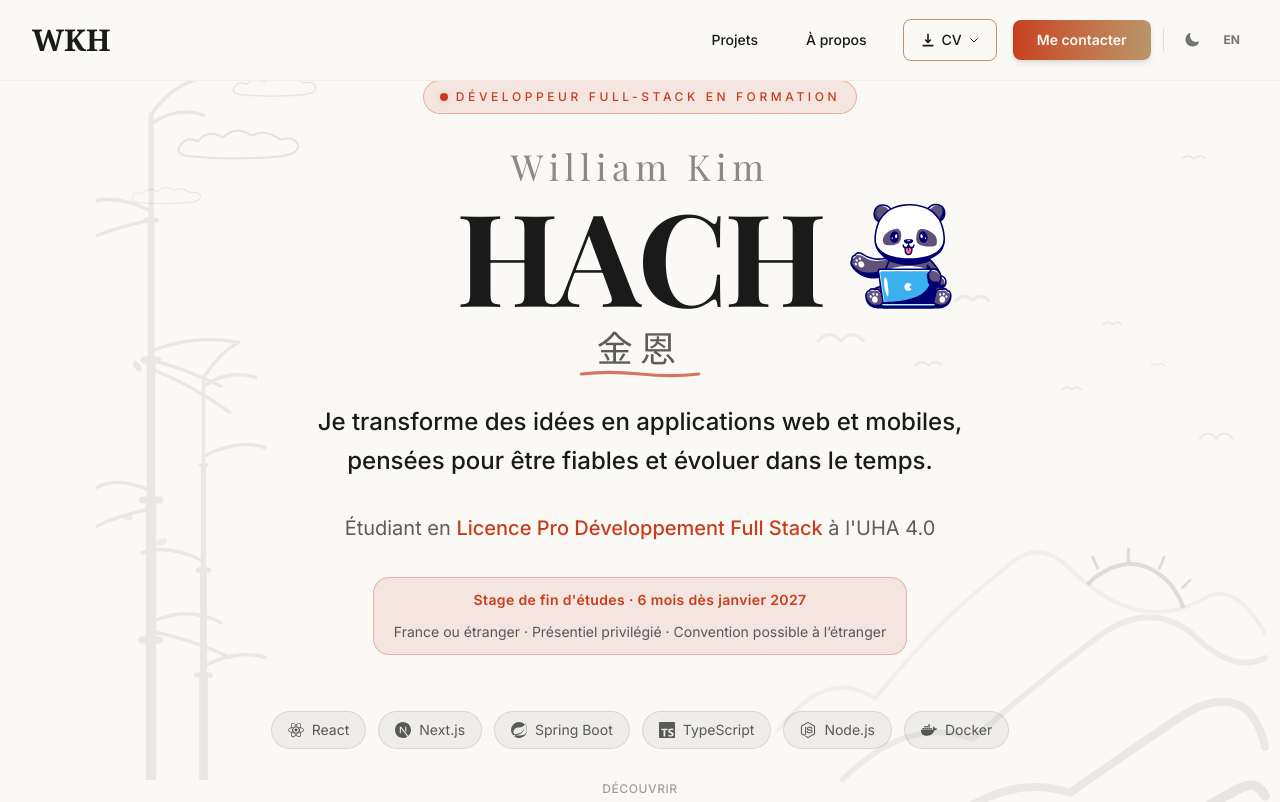
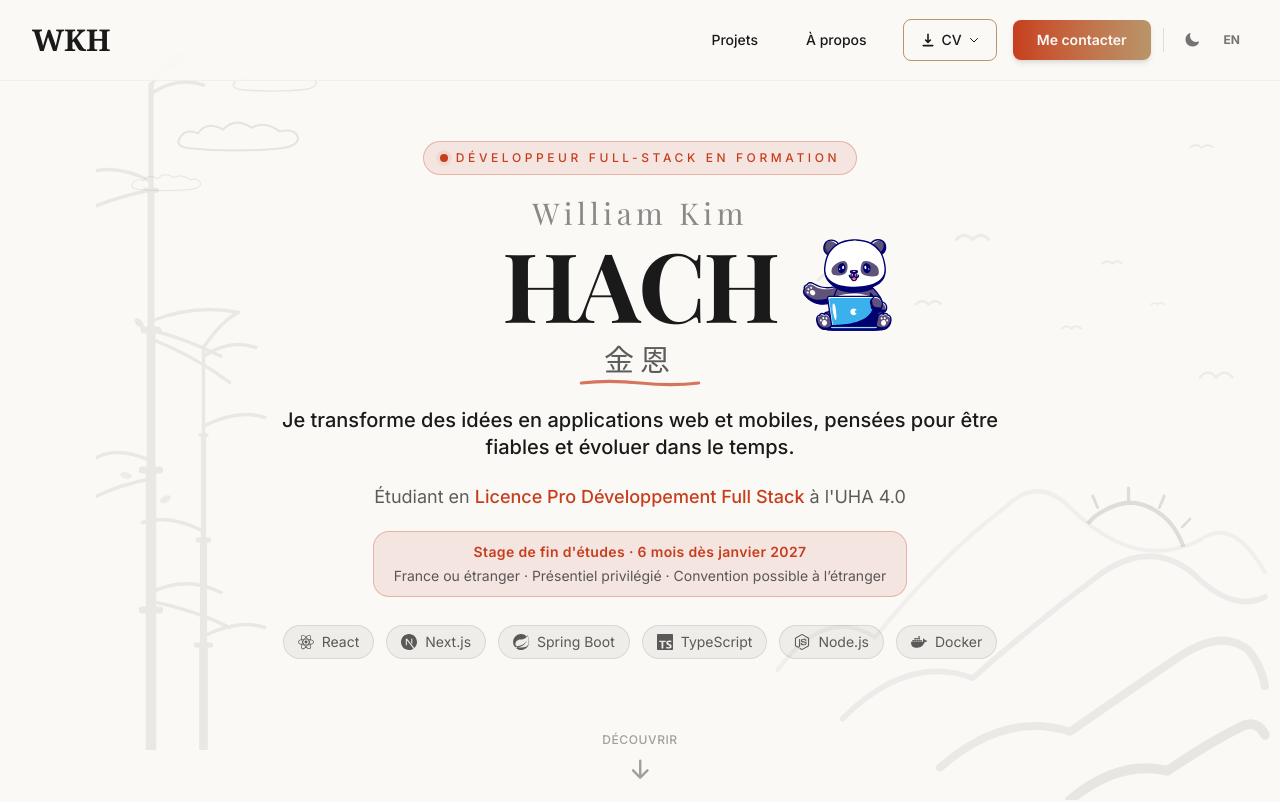
Before and after one commit to hachwilliam89-spec/portfolio-kim, a Next.js app: page / in a window 1280 px wide. Shown: the top 802 px of the page. Built offline with nearby package versions, Linux system fonts and the light colour scheme; a web font is replaced by a local one.

Commit message:
maj contact ajout de copier pour mail

```diff
--- a/app/globals.css
+++ b/app/globals.css
@@ -56,7 +56,8 @@
   #projects,
   #about,
   #contact {
-    scroll-margin-top: 25px;
+    /* = hauteur de la navbar fixe (h-20) : le haut de la section arrive juste dessous */
+    scroll-margin-top: 5rem;
   }
 }
 
--- a/components/About.tsx
+++ b/components/About.tsx
@@ -84,7 +84,7 @@
     const t = lang === 'fr' ? fr : en;
 
     return (
-        <section id="about" className="max-w-6xl mx-auto px-4 py-20">
+        <section id="about" className="max-w-6xl mx-auto px-4 pt-10 pb-16">
             <SectionTitle>{t.about.title}</SectionTitle>
 
             <div className="grid md:grid-cols-2 gap-8">
--- a/components/Contact.tsx
+++ b/components/Contact.tsx
@@ -76,6 +76,18 @@
         setTimeout(() => setToast(prev => ({ ...prev, show: false })), 4000);
     };
 
+    const EMAIL = 'hach.william89@outlook.fr';
+    const [copied, setCopied] = useState(false);
+    const copyEmail = async () => {
+        try {
+            await navigator.clipboard.writeText(EMAIL);
+            setCopied(true);
+            setTimeout(() => setCopied(false), 2000);
+        } catch {
+            showToast(t.contact.copyError, 'error');
+        }
+    };
+
     const handleSubmit = async (e: React.FormEvent) => {
         e.preventDefault();
         setIsSubmitting(true);
@@ -112,7 +124,7 @@
     };
 
     return (
-        <section id="contact" className="relative max-w-4xl mx-auto px-4 py-16">
+        <section id="contact" className="relative max-w-4xl mx-auto px-4 pt-10 pb-16">
 
             <SectionTitle>{t.contact.title}</SectionTitle>
 
@@ -275,22 +287,46 @@
                             </svg>
                         </a>
 
+                        <div className="flex items-stretch gap-2">
                         <a
-                            href="mailto:hach.william89@outlook.fr"
-                            aria-label="M'envoyer un email"
-                            className="flex items-center gap-4 p-4 bg-ink/5 hover:bg-gold/10 border border-ink/10 hover:border-gold/40 rounded-lg transition-all duration-300 group"
+                            href={`mailto:${EMAIL}`}
+                            aria-label={t.contact.sendEmail}
+                            className="flex-1 min-w-0 flex items-center gap-4 p-4 bg-ink/5 hover:bg-gold/10 border border-ink/10 hover:border-gold/40 rounded-lg transition-all duration-300 group"
                         >
                             <svg className="w-8 h-8 text-ink group-hover:text-vermillon transition-colors" fill="none" stroke="currentColor" viewBox="0 0 24 24" aria-hidden="true">
                                 <path strokeLinecap="round" strokeLinejoin="round" strokeWidth={2} d="M3 8l7.89 5.26a2 2 0 002.22 0L21 8M5 19h14a2 2 0 002-2V7a2 2 0 00-2-2H5a2 2 0 00-2 2v10a2 2 0 002 2z" />
                             </svg>
                             <div className="flex-1">
                                 <p className="font-semibold text-ink group-hover:text-vermillon transition-colors">Email</p>
-                                <p className="text-xs text-ink/80">hach.william89@outlook.fr</p>
+                                <p className="text-xs text-ink/80 break-all">{EMAIL}</p>
                             </div>
                             <svg className="w-5 h-5 text-ink/60 group-hover:text-vermillon group-hover:translate-x-1 transition-all" fill="none" stroke="currentColor" viewBox="0 0 24 24" aria-hidden="true">
                                 <path strokeLinecap="round" strokeLinejoin="round" strokeWidth={2} d="M9 5l7 7-7 7" />
                             </svg>
                         </a>
+                        <button
+                            type="button"
+                            onClick={copyEmail}
+                            aria-label={t.contact.copyEmail}
+                            className={`shrink-0 flex flex-col items-center justify-center gap-1 px-4 rounded-lg border transition-all duration-300 text-xs font-semibold ${
+                                copied
+                                    ? 'bg-vermillon/10 border-vermillon/40 text-vermillon'
+                                    : 'bg-ink/5 border-ink/10 text-ink/70 hover:bg-gold/10 hover:border-gold/40 hover:text-vermillon'
+                            }`}
+                        >
+                            {copied ? (
+                                <svg className="w-5 h-5" fill="none" stroke="currentColor" viewBox="0 0 24 24" aria-hidden="true">
+                                    <path strokeLinecap="round" strokeLinejoin="round" strokeWidth={2} d="M5 13l4 4L19 7" />
+                                </svg>
+                            ) : (
+                                <svg className="w-5 h-5" fill="none" stroke="currentColor" viewBox="0 0 24 24" aria-hidden="true">
+                                    <rect x="9" y="9" width="11" height="11" rx="2" strokeWidth={2} />
+                                    <path strokeLinecap="round" strokeLinejoin="round" strokeWidth={2} d="M5 15H4a1 1 0 01-1-1V4a1 1 0 011-1h10a1 1 0 011 1v1" />
+                                </svg>
+                            )}
+                            <span aria-live="polite">{copied ? t.contact.copied : t.contact.copy}</span>
+                        </button>
+                        </div>
                     </div>
                 </motion.div>
             </div>
--- a/components/Hero.tsx
+++ b/components/Hero.tsx
@@ -242,7 +242,7 @@
     };
 
     return (
-        <section className="relative flex min-h-screen items-center justify-center px-4 overflow-hidden pt-20 pb-28">
+        <section className="relative flex min-h-[100svh] items-center justify-center px-4 overflow-hidden pt-24 pb-24">
 
             {/* ── BAMBOU + FEUILLES QUI TOMBENT ── */}
             <motion.div
@@ -480,7 +480,7 @@
                 initial={reduce ? false : { opacity: 0, y: 40 }}
                 animate={{ opacity: 1, y: 0 }}
                 transition={{ duration: 0.6, ease: 'easeOut', delay: 0.2 }}
-                className="relative z-10 text-center space-y-8 max-w-4xl"
+                className="relative z-10 text-center space-y-4 md:space-y-5 max-w-4xl"
             >
                 {/* Badge status */}
                 <motion.div
@@ -506,7 +506,7 @@
                     className="space-y-1"
                 >
                     <h1 className="leading-none">
-                        <div className="font-display text-2xl md:text-4xl text-ink/50 font-normal tracking-[0.15em] mb-1">
+                        <div className="font-display text-2xl md:text-3xl text-ink/50 font-normal tracking-[0.15em] mb-1">
                             {reduce ? 'William Kim' : 'William Kim'.split('').map((char, i) => (
                                 <motion.span key={i} initial={{ opacity: 0, y: 20 }} animate={{ opacity: 1, y: 0 }}
                                     transition={{ duration: 0.3, delay: 0.6 + i * 0.04, ease: [0.25, 0.46, 0.45, 0.94] }}
@@ -518,7 +518,7 @@
                         {/* HACH seul dans le flux : les pandas sont en absolu pour garder le nom centré */}
                         <div className="relative">
                             {/* Panda gauche — sleeping panda (nuit) */}
-                            <div className="absolute right-full top-1/2 -translate-y-1/2 mr-2 md:mr-4 h-28 w-28 md:h-44 md:w-44 hidden sm:block">
+                            <div className="absolute right-full top-1/2 -translate-y-1/2 mr-2 md:mr-4 h-24 w-24 md:h-36 md:w-36 hidden sm:block">
                                 <AnimatePresence>
                                     {isDark && pandaSleepData && (
                                         <motion.div key="panda-sleep" className="w-full h-full"
@@ -533,7 +533,7 @@
                             </div>
 
                             {/* Texte HACH */}
-                            <div className="font-display text-7xl md:text-9xl text-ink font-bold leading-none tracking-tight">
+                            <div className="font-display text-7xl md:text-8xl text-ink font-bold leading-none tracking-tight">
                                 {reduce ? 'HACH' : 'HACH'.split('').map((char, i) => (
                                     <motion.span key={i} initial={{ opacity: 0, y: 30 }} animate={{ opacity: 1, y: 0 }}
                                         transition={{ duration: 0.4, delay: 1.1 + i * 0.06, ease: [0.25, 0.46, 0.45, 0.94] }}
@@ -543,7 +543,7 @@
                             </div>
 
                             {/* Panda droite — waving panda (jour) */}
-                            <div className="absolute left-full top-1/2 -translate-y-1/2 ml-2 md:ml-4 h-[4.5rem] w-[4.5rem] md:h-32 md:w-32 hidden sm:block">
+                            <div className="absolute left-full top-1/2 -translate-y-1/2 ml-2 md:ml-4 h-16 w-16 md:h-28 md:w-28 hidden sm:block">
                                 <AnimatePresence>
                                     {!isDark && pandaDayData && (
                                         <motion.div key="panda-day" className="w-full h-full"
@@ -562,7 +562,7 @@
 
                     <div className="relative inline-block pt-2">
                         <motion.p
-                            className="font-chinese text-3xl md:text-4xl text-ink/70 tracking-[0.2em]"
+                            className="font-chinese text-2xl md:text-3xl text-ink/70 tracking-[0.2em]"
                             initial={reduce ? false : { opacity: 0, scale: 0.9 }}
                             animate={{ opacity: 1, scale: 1 }}
                             transition={{ duration: 0.6, delay: 1.5 }}
@@ -586,7 +586,7 @@
                     initial={reduce ? false : { opacity: 0, y: 20 }}
                     animate={{ opacity: 1, y: 0 }}
                     transition={{ duration: 0.6, delay: 1.6 }}
-                    className="text-ink max-w-2xl mx-auto text-xl md:text-2xl leading-relaxed font-medium"
+                    className="text-ink max-w-3xl mx-auto text-lg md:text-xl leading-snug font-medium pt-2"
                 >
                     {t.hero.pitch}
                 </motion.p>
@@ -596,7 +596,7 @@
                     initial={reduce ? false : { opacity: 0, y: 20 }}
                     animate={{ opacity: 1, y: 0 }}
                     transition={{ duration: 0.6, delay: 1.8 }}
-                    className="text-ink/70 max-w-2xl mx-auto text-lg md:text-xl leading-relaxed"
+                    className="text-ink/70 max-w-2xl mx-auto text-base md:text-lg leading-relaxed"
                     dangerouslySetInnerHTML={{
                         __html: t.hero.subtitle.replace(
                             /<highlight>(.*?)<\/highlight>/g,
@@ -610,10 +610,10 @@
                     initial={reduce ? false : { opacity: 0, y: 10 }}
                     animate={{ opacity: 1, y: 0 }}
                     transition={{ duration: 0.6, delay: 2.0 }}
-                    className="inline-flex flex-col items-center text-center gap-1 px-5 py-3 bg-vermillon/10 border border-vermillon/30 rounded-2xl"
+                    className="inline-flex flex-col items-center text-center gap-1 px-5 py-2.5 bg-vermillon/10 border border-vermillon/30 rounded-2xl"
                 >
                     <span className="text-sm font-semibold text-vermillon tracking-wide">{t.hero.cta}</span>
-                    <span className="block text-sm text-ink/70 mt-2">{t.hero.mobility}</span>
+                    <span className="block text-sm text-ink/70">{t.hero.mobility}</span>
                 </motion.div>
 
                 {/* Tech badges */}
@@ -621,7 +621,7 @@
                     initial={reduce ? false : { opacity: 0 }}
                     animate={{ opacity: 1 }}
                     transition={{ duration: 0.6, delay: 2.3 }}
-                    className="flex flex-wrap gap-3 justify-center pt-6"
+                    className="flex flex-wrap gap-2 md:gap-3 justify-center pt-2"
                 >
                     {[
                         { name: 'React',       icon: SiReact },
@@ -638,7 +638,7 @@
                                 initial={reduce ? false : { opacity: 0, y: 10 }}
                                 animate={{ opacity: 1, y: 0 }}
                                 transition={{ duration: 0.3, delay: 2.4 + i * 0.08 }}
-                                className="group px-4 py-2 bg-ink/5 hover:bg-gold/10 border border-ink/10 hover:border-gold/40 rounded-full text-sm text-ink/70 hover:text-ink transition-all duration-300 flex items-center gap-2"
+                                className="group px-3.5 py-1.5 bg-ink/5 hover:bg-gold/10 border border-ink/10 hover:border-gold/40 rounded-full text-sm text-ink/70 hover:text-ink transition-all duration-300 flex items-center gap-2"
                             >
                                 <Icon className="text-base group-hover:text-vermillon transition-colors" />
                                 {tech.name}
@@ -654,7 +654,7 @@
                 initial={reduce ? false : { opacity: 0, y: -20 }}
                 animate={{ opacity: 1, y: 0 }}
                 transition={{ duration: 0.6, delay: 2.8 }}
-                className="absolute bottom-8 left-1/2 -translate-x-1/2 flex flex-col items-center gap-2 text-ink/40 hover:text-vermillon transition-colors duration-300 group cursor-pointer z-10"
+                className="absolute bottom-6 left-1/2 -translate-x-1/2 flex flex-col items-center gap-1 text-ink/40 hover:text-vermillon transition-colors duration-300 group cursor-pointer z-10"
                 aria-label="Défiler vers les projets"
             >
                 <span className="text-xs uppercase tracking-wider font-medium">{t.hero.discover}</span>
--- a/components/Projects.tsx
+++ b/components/Projects.tsx
@@ -334,7 +334,7 @@
 
     return (
         <>
-            <section id="projects" className="max-w-6xl mx-auto px-4 py-20">
+            <section id="projects" className="max-w-6xl mx-auto px-4 pt-10 pb-16">
                 <SectionTitle>{t.projects.title}</SectionTitle>
 
                 {/* Filtres */}
--- a/lib/i18n/en.ts
+++ b/lib/i18n/en.ts
@@ -64,6 +64,11 @@
         successMsg: 'Message sent!',
         errorMsg: 'Error sending message',
         connectionError: 'Connection error',
+        sendEmail: 'Send me an email',
+        copyEmail: 'Copy email address',
+        copy: 'Copy',
+        copied: 'Copied!',
+        copyError: 'Could not copy the address',
     },
     footer: {
         copyright: '© 2026 William Kim HACH · Full Stack Development Student',
--- a/lib/i18n/fr.ts
+++ b/lib/i18n/fr.ts
@@ -62,6 +62,11 @@
         successMsg: 'Message envoyé !',
         errorMsg: "Erreur lors de l'envoi",
         connectionError: 'Erreur de connexion',
+        sendEmail: "M'envoyer un email",
+        copyEmail: "Copier l'adresse email",
+        copy: 'Copier',
+        copied: 'Copié !',
+        copyError: "Impossible de copier l'adresse",
     },
     footer: {
         copyright: '© 2026 William Kim HACH · Étudiant en Licence Pro Développement Full Stack',
```
